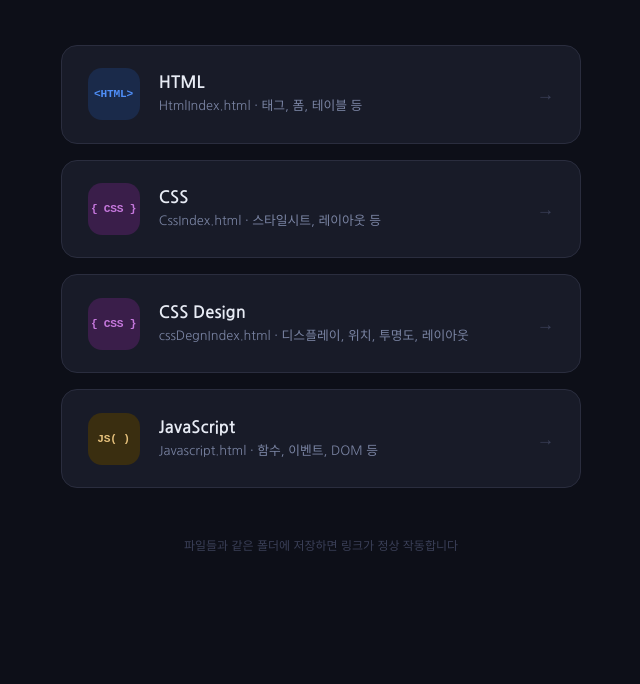
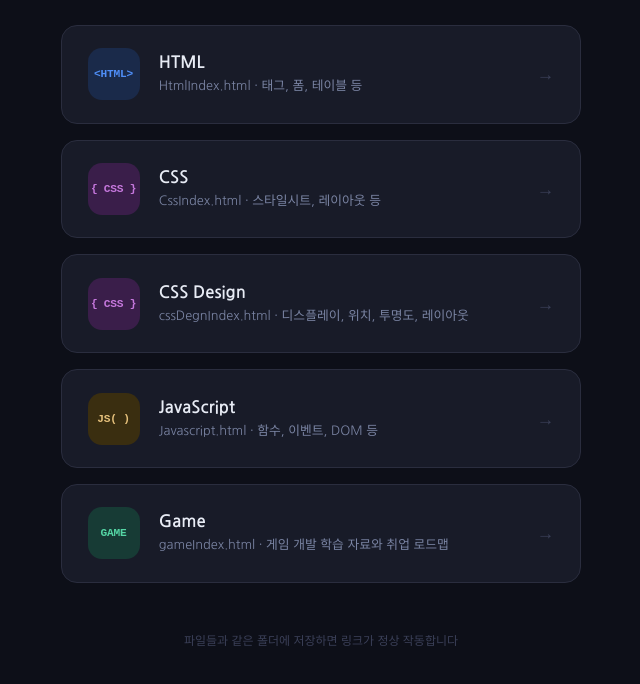
Before and after one commit to Astrea0410/astrea0410.github.io, a plain HTML site: page AI_WEB/AI_WEB.html in a window 1280 px wide. Shown: the part 178-862 px from the top of the page, without its empty margins (319-959 px from the left). Before the commit the page ends 800 px from the top, so only its background shows below. Drawn offline with Linux system fonts and the light colour scheme; a web font is replaced by a local one.

Commit message:
Add Game category to learning index

```diff
--- a/AI_WEB/AI_WEB.html
+++ b/AI_WEB/AI_WEB.html
@@ -164,6 +164,11 @@
             --icon-bg: #3a2e10;
         }
 
+        .card-game {
+            --accent: #55d6a5;
+            --icon-bg: #173b35;
+        }
+
         footer {
             margin-top: 3rem;
             font-size: 0.75rem;
@@ -214,6 +219,14 @@
             </div>
             <span class="card-arrow">→</span>
         </a>
+        <a class="card card-game" href="game/gameIndex.html">
+            <div class="icon-wrap">GAME</div>
+            <div class="card-text">
+                <div class="card-title">Game</div>
+                <div class="card-sub">gameIndex.html · 게임 개발 학습 자료와 취업 로드맵</div>
+            </div>
+            <span class="card-arrow">→</span>
+        </a>
 
     </div>
 
```
